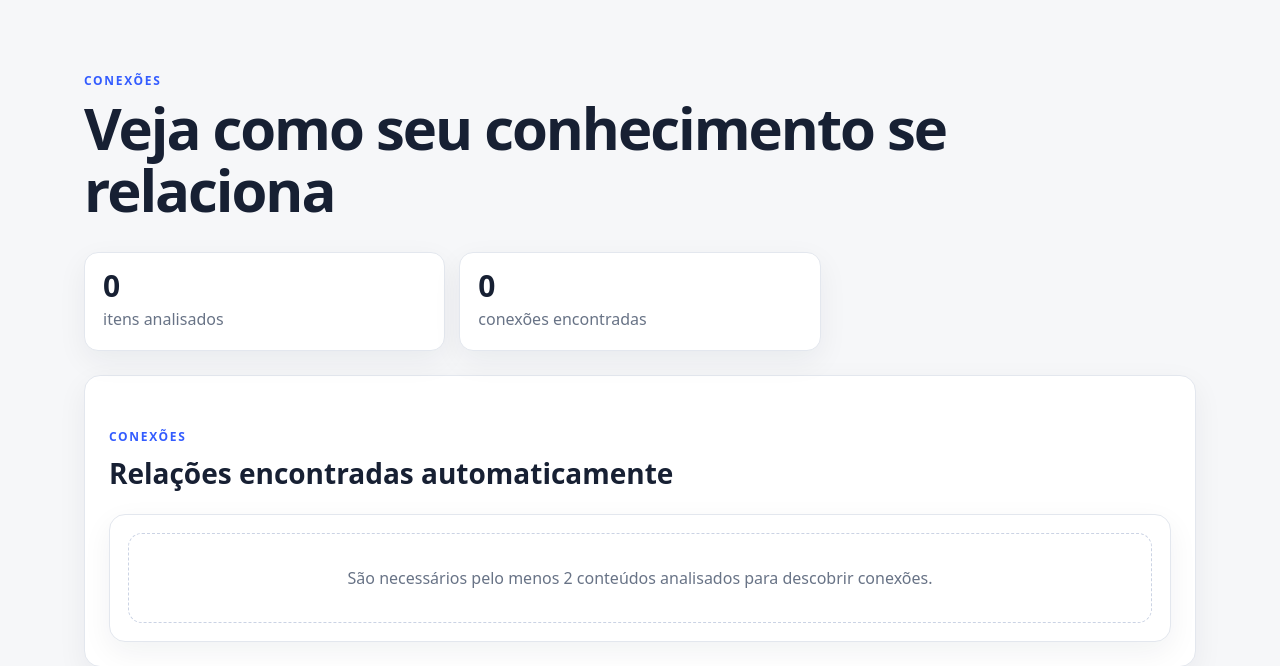
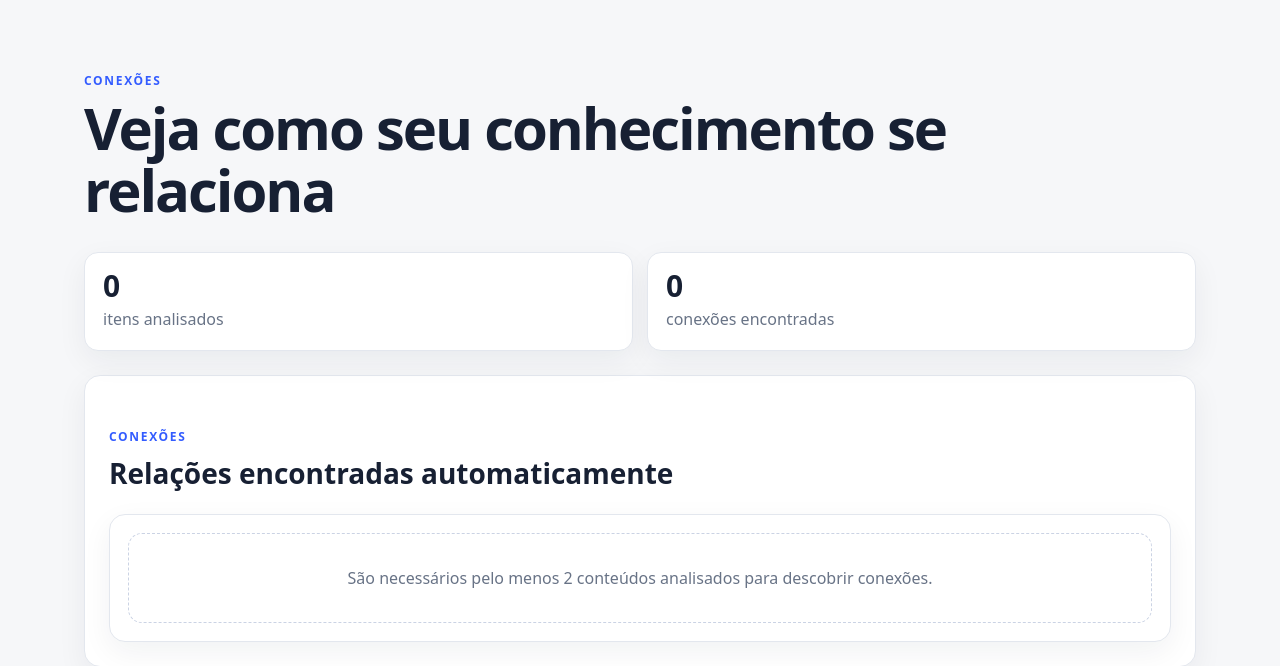
Before and after one commit to ramkar987/segundo_cerebro, a Django app: page /conexoes/ in a window 1280 px wide. Shown: the part 68-734 px from the top of the page. Run offline with Django 5.2, Linux system fonts and the light colour scheme; data that the repository does not hold is empty.

Commit message:
Adapt connection stats to simplified workflow

```diff
--- a/static/css/app.css
+++ b/static/css/app.css
@@ -19,7 +19,7 @@
 .processing-steps{display:flex;justify-content:space-between;gap:8px;margin-top:9px;color:var(--muted);font-size:12px}
 .processing-note{margin:10px 0 0;font-size:13px}
 
-.connection-stats{display:grid;grid-template-columns:repeat(3,minmax(0,1fr));gap:14px;margin:18px 0 24px}
+.connection-stats{display:grid;grid-template-columns:repeat(auto-fit,minmax(220px,1fr));gap:14px;margin:18px 0 24px}
 .stat-card{background:var(--panel);border:1px solid var(--line);border-radius:14px;padding:18px;box-shadow:var(--shadow)}
 .stat-card strong{display:block;font-size:30px;line-height:1}
 .stat-card span{display:block;color:var(--muted);margin-top:6px}
```
